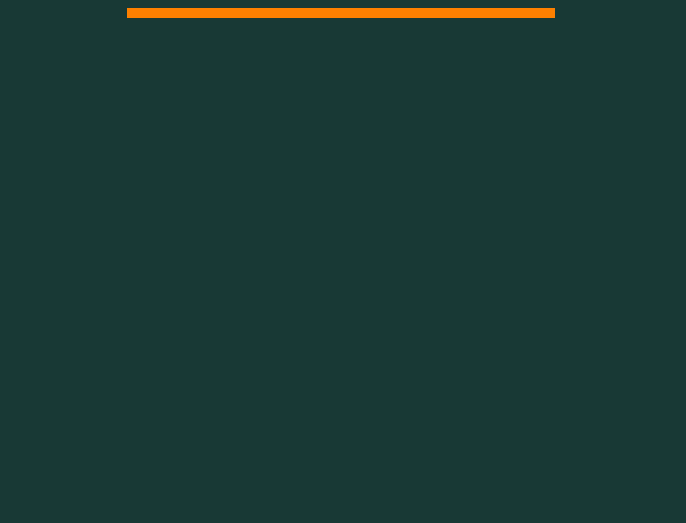
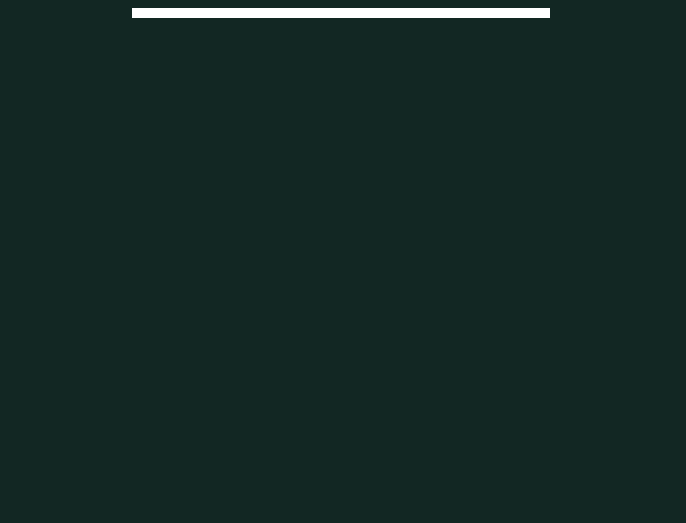
Before and after one commit to Oeromilk/2.4-color-clock, a plain HTML site: page index.html in a window 1280 px wide. Shown: the part 277-800 px from the top of the page, without its empty margins (299-985 px from the left). Drawn offline with Linux system fonts and the light colour scheme.

Commit message:
Final working changes

```diff
--- a/index.html
+++ b/index.html
@@ -9,7 +9,7 @@
 
     <h1>Color Clock</h1>
 
-    <h1 class="elapsed-time">
+    <h1 id="elapsed-time">
       <span id = "hours" class="time hour">00</span>
       <span id = "minutes" class="time minute">00</span>
       <span id = "seconds" class="time second">00</span>
--- a/js/main.js
+++ b/js/main.js
@@ -2,16 +2,23 @@
   "use strict";
 
   var hours = document.getElementById('hours');
-  var mintues = document.getElementById('minutes');
+  var minutes = document.getElementById('minutes');
   var seconds = document.getElementById('seconds');
   var bar = document.getElementById('inner-bar');
   var time = document.getElementById('elapsed-time');
   var body = document.getElementById('body');
+
   var currentDate = new Date();
   var currentHours = currentDate.getHours();
   var currentMinutes = currentDate.getMinutes();
   var currentSeconds = currentDate.getSeconds();
-  var hexStr = "#" + currentHours + currentMinutes + currentSeconds;
+
+  var isHovering = false;
+
+  var currentRed = ('0' + currentHours.toString(16)).slice(-2);
+  var currentGreen = ('0' + currentMinutes.toString(16)).slice(-2);
+  var currentBlue = ('0' + currentSeconds.toString(16)).slice(-2);
+  var colorCode = '#' + currentRed + currentGreen + currentBlue;
 
   function displayTime (){
     var currentDate = new Date();
@@ -20,13 +27,36 @@
     var currentSeconds = currentDate.getSeconds();
     var minutePercentage = ((currentSeconds / 59) * 100);
     bar.style.width = minutePercentage + "%";
-    hours.textContent = ("00" + currentHours).slice(-2);
-    minutes.textContent = ("00" + currentMinutes).slice(-2);
-    seconds.textContent = ("00" + currentSeconds).slice(-2);
-    body.style.backgroundColor = hexStr;
+
+    if(isHovering === false){
+      hours.textContent = ('0' + currentHours).slice(-2);
+      minutes.textContent = ('0' + currentMinutes).slice(-2);
+      seconds.textContent = ('0' + currentSeconds).slice(-2);
+    } else {
+      hours.textContent = ('0' + currentHours.toString(16)).slice(-2);
+      minutes.textContent = ('0' + currentMinutes.toString(16)).slice(-2);
+      seconds.textContent = ('0' + currentSeconds.toString(16)).slice(-2);
+    }
+
+    body.style.backgroundColor = colorCode;
+
   }
 
   displayTime();
-  window.setInterval(displayTime, 1000);
+  window.setInterval(displayTime, 100);
+
+  time.addEventListener('mouseover', mouseOverHandler);
+
+  function mouseOverHandler(){
+    isHovering = true;
+  }
+
+
+
+  time.addEventListener('mouseout', mouseOffHandler);
+
+  function mouseOffHandler(){
+    isHovering = false;
+  }
 
 }())
--- a/scss/styles.scss
+++ b/scss/styles.scss
@@ -21,13 +21,14 @@ h1 {
 }
 
 .progress-bar {
-  border-color: #ddd;
+  border-color: white;
   width: 50%;
   margin: 0 auto;
 }
 
 .inner-progress-bar {
-  background-color: #FD8000;
+  background-color: white;
   height: 10px;
   margin: auto;
+  transition: width 1s linear;
 }
```
Also changed, not shown: css/styles.css.
